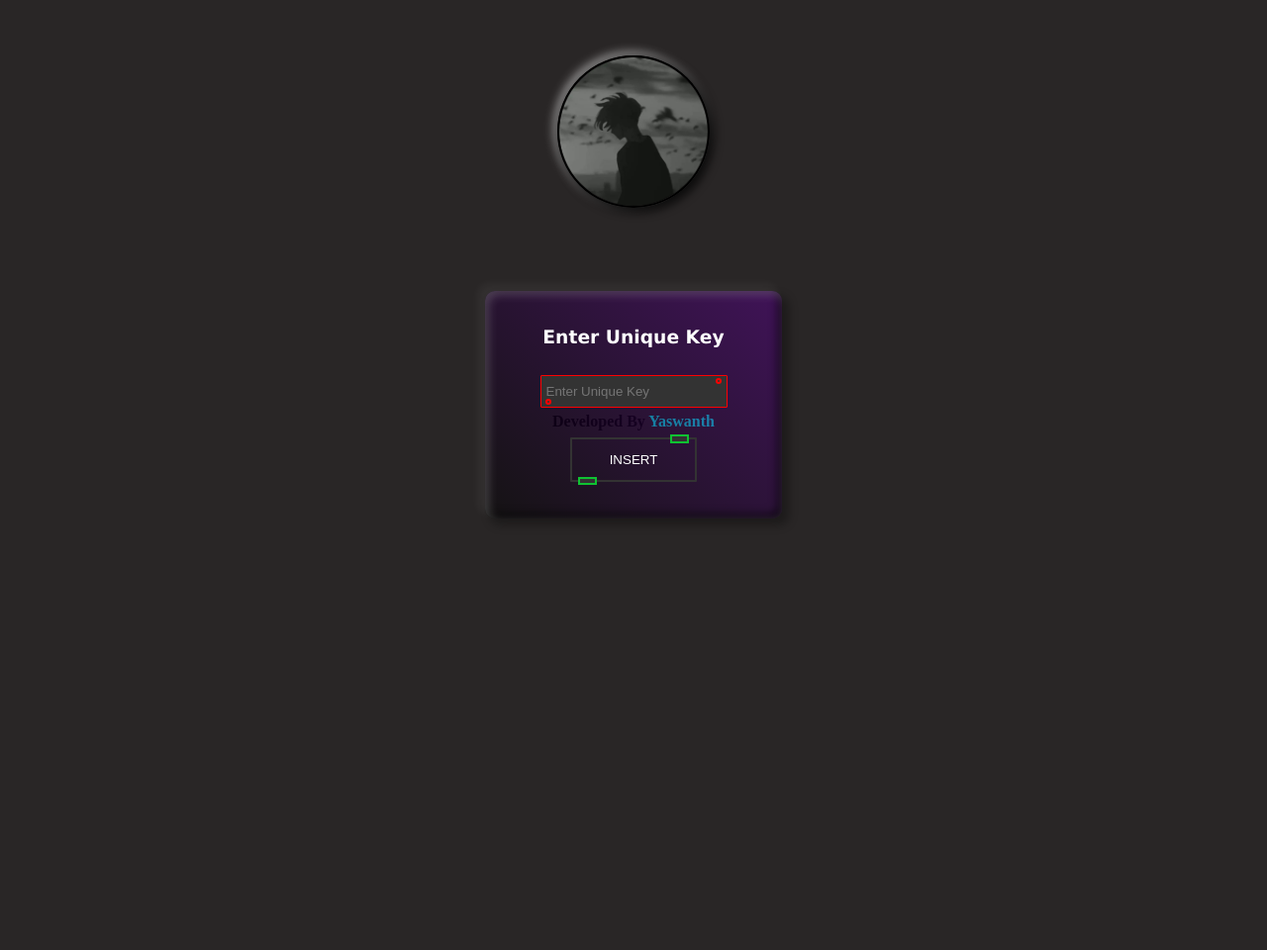
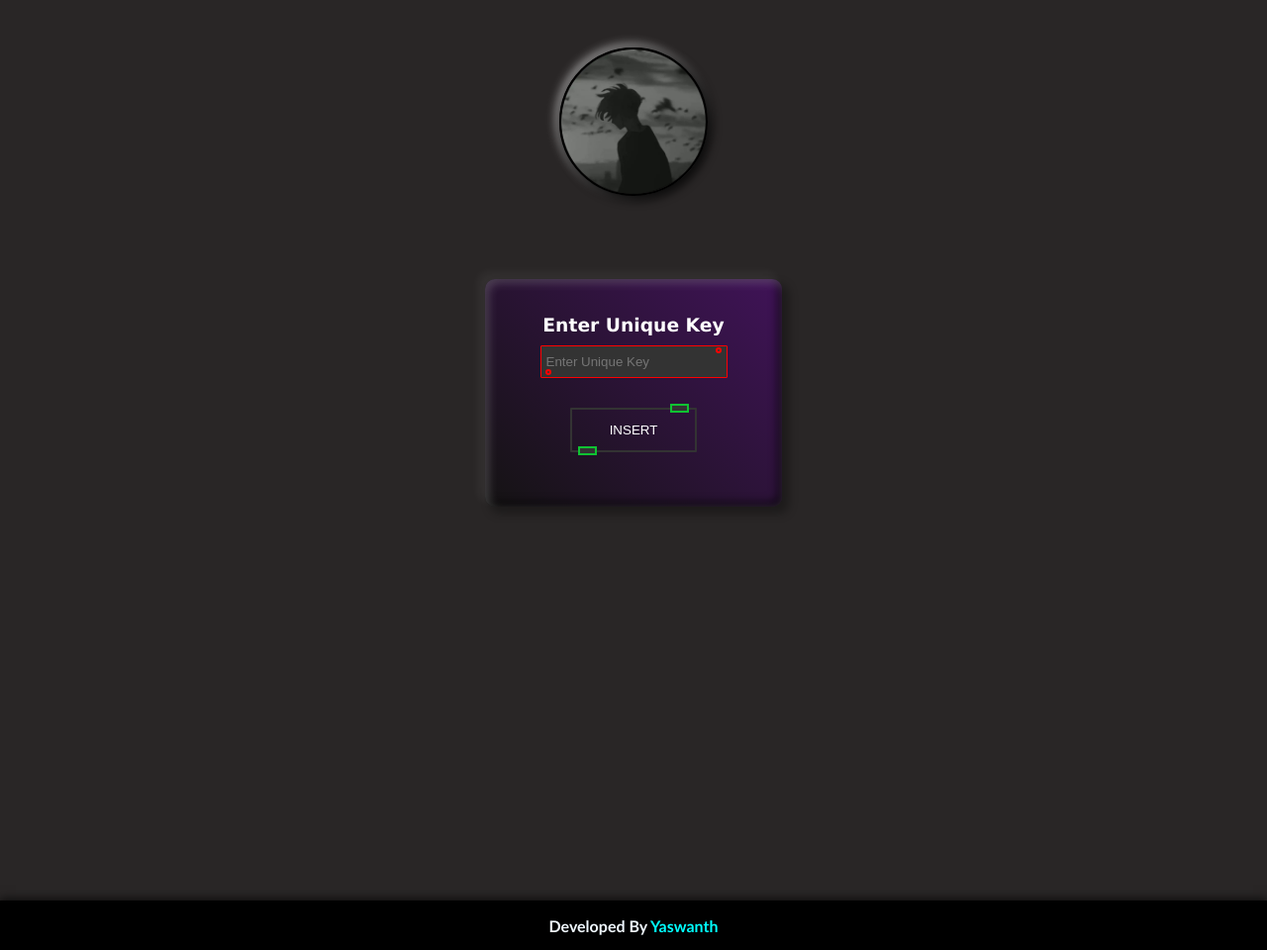
Before and after one commit to yash5800/No_Log_Store, a Flask app: page / in a window 1280 px wide. Shown: the whole page at 99% size. Before the commit the page ends 524 px from the top, so only its background shows below. Run offline with Flask 3, Linux system fonts and the light colour scheme.

Commit message:
Update key.css

```diff
--- a/static/key.css
+++ b/static/key.css
@@ -1,6 +1,12 @@
+*{
+  margin: 0;
+  padding: 0;
+  box-sizing: border-box;
+}
 body{
   background: #292626;
   position: relative;
+  height: 120vh;
 }
 .key{
   position: relative;
@@ -193,3 +199,19 @@ body{
       left: 0;
   }
 }
+
+.final{
+  position: absolute;
+  font-family:'Gill Sans', 'Gill Sans MT', Calibri, 'Trebuchet MS', sans-serif;
+  bottom: 0;
+  height: 50px;
+  width: 100%;
+  background: black;
+  color: aliceblue;
+
+  display: flex;
+  align-items: center;
+  justify-content: center;
+
+  box-shadow: 0 0 10px 1px rgb(0, 0, 0, 0.8);
+}
```
Lines whose indentation alone changed are shown as unchanged.
